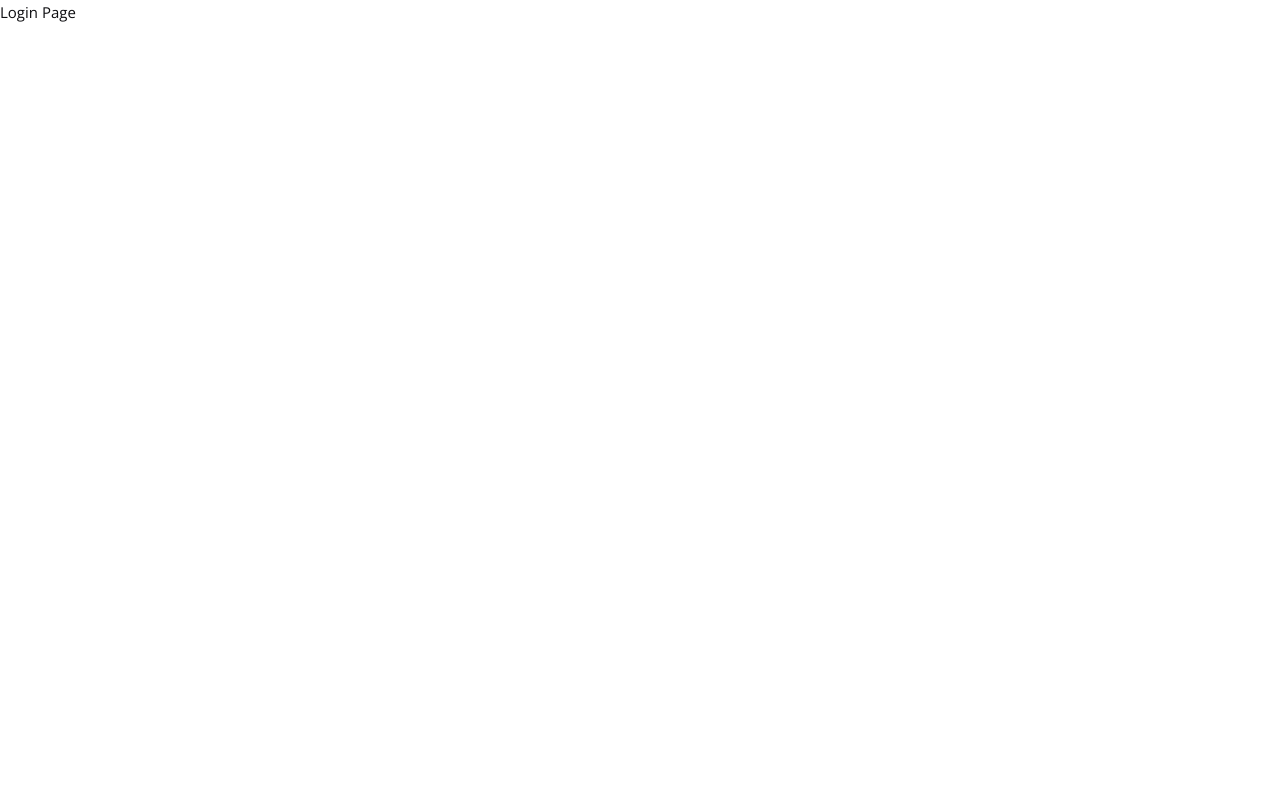
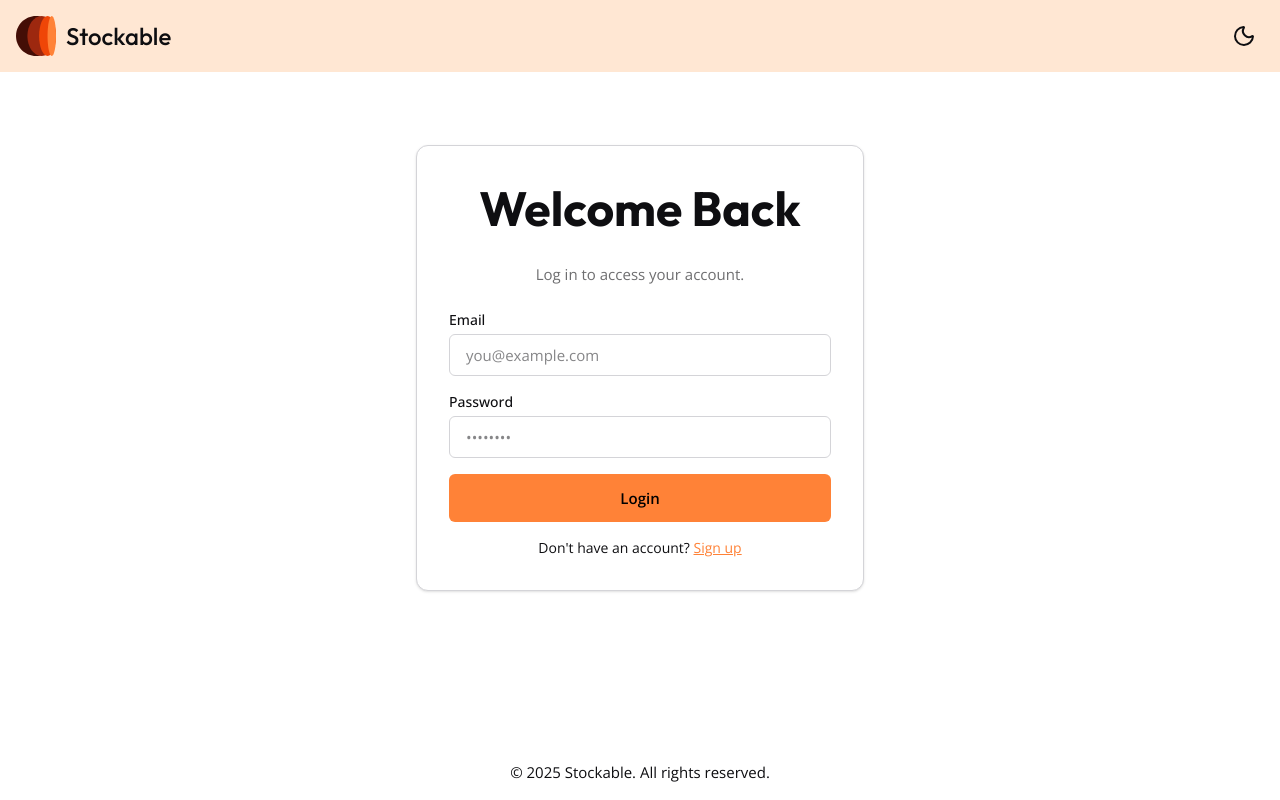
Before and after one commit to avi-2-avi/stockable, a Vue app in the folder frontend/: page /auth in a window 1280 px wide. Built offline with nearby package versions, Linux system fonts and the light colour scheme; the HTML template or start-up script is replaced by a standard one.

Commit message:
feat: authentication page design for login and register

```diff
--- /dev/null
+++ b/frontend/src/components/Input.vue
@@ -0,0 +1,29 @@
+<template>
+    <div class="w-full">
+        <label v-if="label" class="block text-left text-sm font-medium mb-1">
+            {{ label }}
+        </label>
+        <div class="relative">
+            <input :type="type" :placeholder="placeholder" v-model="model" class="w-full px-4 py-2 border rounded-md focus:outline-none transition-all
+                border-border focus:border-stock-300 focus:ring-1 focus:ring-stock-300"
+                :class="{ 'border-red-400': errorMessage }" />
+            <p v-if="errorMessage" class="text-red-400 text-sm text-left mt-1">{{ errorMessage }}</p>
+        </div>
+    </div>
+</template>
+
+<script setup lang="ts">
+import { defineProps, defineModel } from 'vue';
+
+defineProps({
+    label: String,
+    type: {
+        type: String,
+        default: 'text'
+    },
+    placeholder: String,
+    errorMessage: String
+});
+
+const model = defineModel<string>();
+</script>
--- a/frontend/src/features/auth/pages/LoginPage.vue
+++ b/frontend/src/features/auth/pages/LoginPage.vue
@@ -1,6 +1,63 @@
 <template>
-    <div>Login Page</div>
+    <AuthLayout>
+        <div class="flex items-center justify-center min-h-[calc(100vh-4rem)]">
+            <Card card-class="p-8 w-full max-w-md mx-auto text-center space-y-6">
+                <h2 class="font-bold">{{ isSignup ? "Create an Account" : "Welcome Back" }}</h2>
+                <p class="text-foreground/60">
+                    {{ isSignup ? "Sign up to start investing smarter." : "Log in to access your account." }}
+                </p>
+
+                <form @submit.prevent="handleSubmit" class="space-y-4">
+                    <BaseInput v-if="isSignup" label="Full Name" type="text" placeholder="John Doe"
+                        v-model="form.fullName" :errorMessage="errors.fullName" />
+
+                    <BaseInput label="Email" type="email" placeholder="you@example.com" v-model="form.email"
+                        :errorMessage="errors.email" />
+
+                    <BaseInput label="Password" type="password" placeholder="••••••••" v-model="form.password"
+                        :errorMessage="errors.password" />
+
+                    <Button :label="isSignup ? 'Sign Up' : 'Login'" size="lg" variant="solid" class="w-full" />
+
+                    <p class="text-sm">
+                        {{ isSignup ? "Already have an account?" : "Don't have an account?" }}
+                        <a @click="toggleMode" class="text-stock-400 cursor-pointer underline">
+                            {{ isSignup ? "Log in" : "Sign up" }}
+                        </a>
+                    </p>
+                </form>
+            </Card>
+        </div>
+    </AuthLayout>
 </template>
 
 <script setup lang="ts">
+import { ref } from 'vue';
+import AuthLayout from '@/layouts/AuthLayout.vue';
+import Card from '@/components/Card.vue';
+import Button from '@/components/Button.vue';
+import BaseInput from '@/components/Input.vue';
+import { validateAuthForm } from '@/utils/validation.ts';
+
+const isSignup = ref(false);
+const form = ref({
+    fullName: "",
+    email: "",
+    password: ""
+});
+
+const errors = ref<Record<string, string>>({});
+
+const toggleMode = () => {
+    isSignup.value = !isSignup.value;
+    errors.value = {}; // Reset errors when switching
+};
+
+const handleSubmit = () => {
+    errors.value = validateAuthForm(form.value, isSignup.value);
+    if (Object.keys(errors.value).length === 0) {
+        console.log(isSignup.value ? "Signing up:" : "Logging in:", form.value);
+        // Proceed with API request
+    }
+};
 </script>
--- /dev/null
+++ b/frontend/src/layouts/AuthLayout.vue
@@ -0,0 +1,14 @@
+<template>
+    <div class="flex flex-col h-screen">
+        <BaseNavbar />
+        <main class="flex-1 container mx-auto">
+            <slot />
+        </main>
+        <LandingFooter />
+    </div>
+</template>
+
+<script setup lang="ts">
+import BaseNavbar from '@/components/BaseNavbar.vue';
+import LandingFooter from '@/features/landing/components/LandingFooter.vue';
+</script>
--- /dev/null
+++ b/frontend/src/utils/validation.ts
@@ -0,0 +1,24 @@
+export const validateAuthForm = (
+  form: { fullName?: string; email: string; password: string },
+  isSignup: boolean,
+) => {
+  const errors: Record<string, string> = {}
+
+  if (isSignup && !form.fullName?.trim()) {
+    errors.fullName = 'Full name is required.'
+  }
+
+  if (!form.email.trim()) {
+    errors.email = 'Email is required.'
+  } else if (!/^[^\s@]+@[^\s@]+\.[^\s@]+$/.test(form.email)) {
+    errors.email = 'Enter a valid email address.'
+  }
+
+  if (!form.password.trim()) {
+    errors.password = 'Password is required.'
+  } else if (form.password.length < 6) {
+    errors.password = 'Password must be at least 6 characters.'
+  }
+
+  return errors
+}
```
